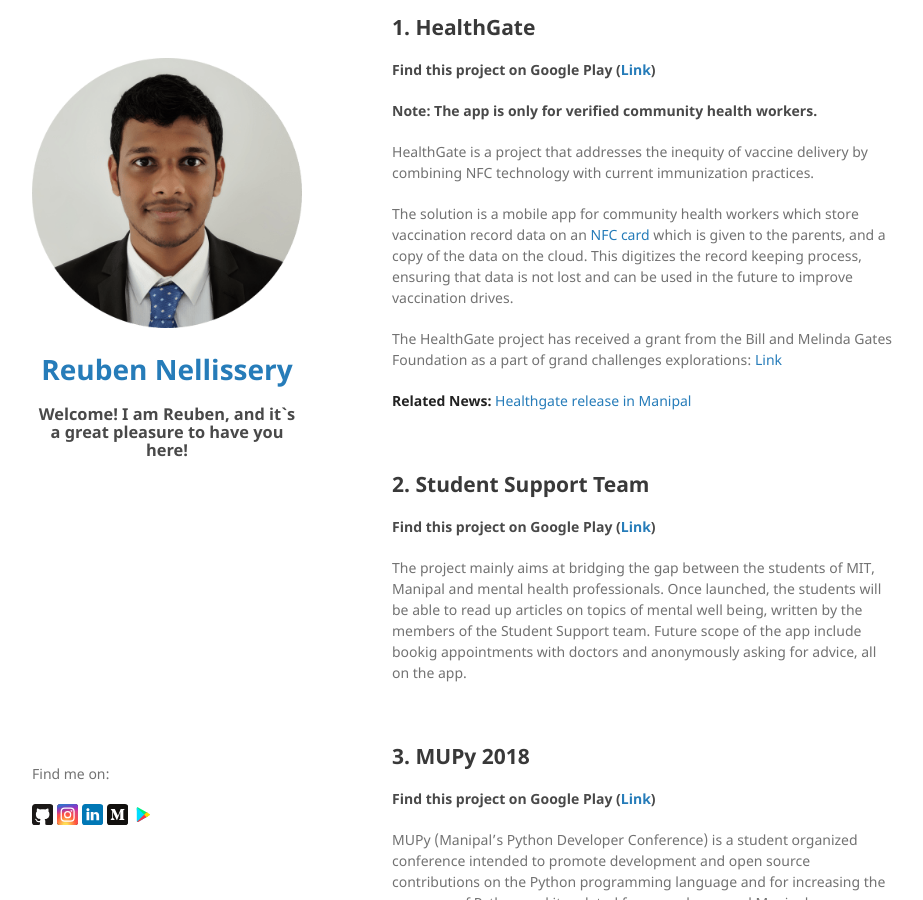
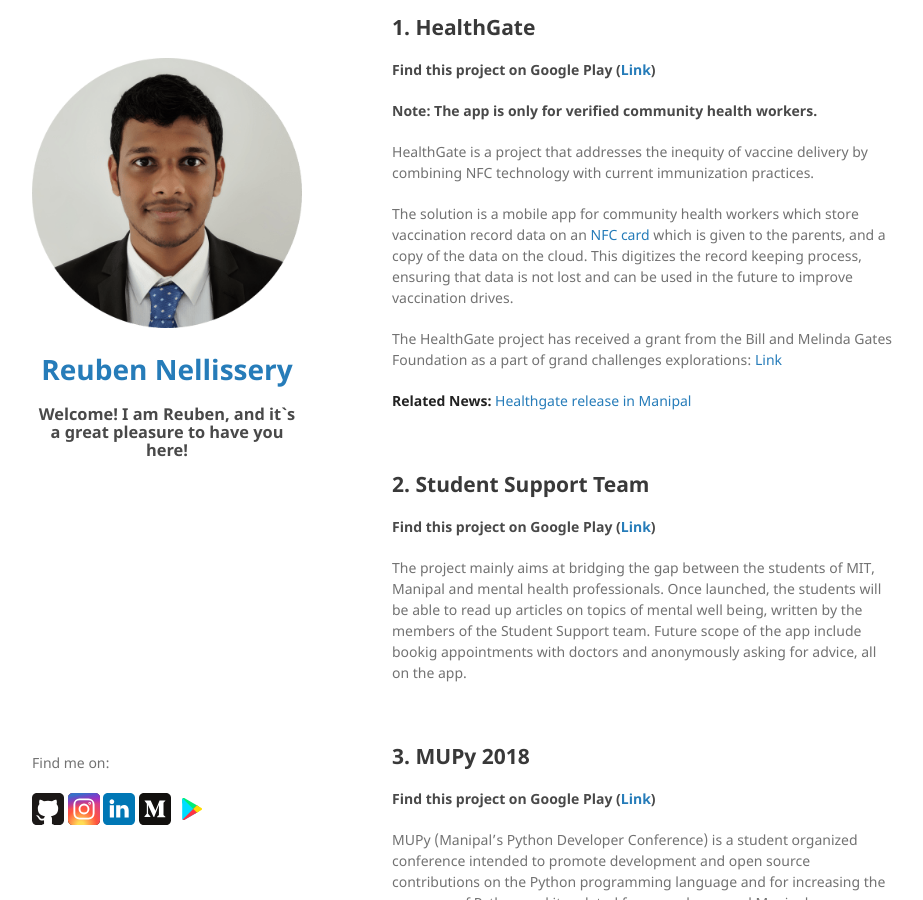
Before and after one commit to bennyhawk/bennyhawk.github.io, a Jekyll site: the page built from index.md, in a window 1280 px wide and 900 px high, scrolled down 497 px. Shown: the whole window, without its empty margins (178-1101 px from the left). Built offline with Jekyll 4.4.1, drawn with Linux system fonts in a browser that asks for light colours; our own code applies the rules of GitHub Pages for plain Markdown files.

Commit message:
Update default.html

```diff
--- a/_layouts/default.html
+++ b/_layouts/default.html
@@ -41,111 +41,108 @@
    <p>Find me on:</p>
    <p class="view">
       <a href="https://github.com/bennyhawk">
-         <svg xmlns="http://www.w3.org/2000/svg" xmlns:xlink="http://www.w3.org/1999/xlink" width="16pt" height="16pt" viewBox="0 0 16 16" version="1.1">
+         <svg xmlns="http://www.w3.org/2000/svg" xmlns:xlink="http://www.w3.org/1999/xlink" width="24pt" height="24pt" viewBox="0 0 24 24" version="1.1">
 <g id="surface1">
-<path style=" stroke:none;fill-rule:nonzero;fill:rgb(10.588235%,9.411765%,9.019608%);fill-opacity:1;" d="M 2.398438 0 L 13.601562 0 C 14.925781 0 16 1.074219 16 2.398438 L 16 13.601562 C 16 14.925781 14.925781 16 13.601562 16 L 2.398438 16 C 1.074219 16 0 14.925781 0 13.601562 L 0 2.398438 C 0 1.074219 1.074219 0 2.398438 0 Z M 2.398438 0 "/>
-<path style=" stroke:none;fill-rule:nonzero;fill:rgb(100%,100%,100%);fill-opacity:1;" d="M 10.46875 15.59375 C 10.90625 15.59375 10.84375 16.125 10.84375 16.125 L 5.15625 16.125 C 5.15625 16.125 5.09375 15.59375 5.53125 15.59375 C 5.9375 15.59375 6.03125 15.40625 6.03125 15.21875 L 6 13.65625 C 3.78125 14.15625 3.3125 12.78125 3.3125 12.78125 C 2.9375 11.84375 2.4375 11.625 2.4375 11.625 C 1.6875 11.125 2.46875 11.125 2.46875 11.125 C 3.28125 11.1875 3.71875 11.9375 3.71875 11.9375 C 4.40625 13.15625 5.5625 12.8125 6.03125 12.625 C 6.09375 12.09375 6.3125 11.75 6.53125 11.53125 C 4.75 11.34375 2.90625 10.65625 2.90625 7.59375 C 2.90625 6.71875 3.21875 6 3.71875 5.4375 C 3.625 5.25 3.375 4.4375 3.8125 3.34375 C 3.8125 3.34375 4.46875 3.125 6 4.15625 C 7.3125 3.78125 8.6875 3.78125 10 4.15625 C 11.53125 3.125 12.1875 3.34375 12.1875 3.34375 C 12.625 4.4375 12.375 5.25 12.28125 5.4375 C 12.78125 6 13.09375 6.71875 13.09375 7.59375 C 13.09375 10.65625 11.21875 11.34375 9.4375 11.53125 C 9.75 11.78125 10 12.28125 10 13.03125 L 9.96875 15.21875 C 9.96875 15.40625 10.0625 15.59375 10.46875 15.59375 Z M 10.46875 15.59375 "/>
+<path style=" stroke:none;fill-rule:nonzero;fill:rgb(10.588235%,9.411765%,9.019608%);fill-opacity:1;" d="M 3.601562 0 L 20.398438 0 C 22.386719 0 24 1.613281 24 3.601562 L 24 20.398438 C 24 22.386719 22.386719 24 20.398438 24 L 3.601562 24 C 1.613281 24 0 22.386719 0 20.398438 L 0 3.601562 C 0 1.613281 1.613281 0 3.601562 0 Z M 3.601562 0 "/>
+<path style=" stroke:none;fill-rule:nonzero;fill:rgb(100%,100%,100%);fill-opacity:1;" d="M 15.703125 23.390625 C 16.359375 23.390625 16.265625 24.1875 16.265625 24.1875 L 7.734375 24.1875 C 7.734375 24.1875 7.640625 23.390625 8.296875 23.390625 C 8.90625 23.390625 9.046875 23.109375 9.046875 22.828125 L 9 20.484375 C 5.671875 21.234375 4.96875 19.171875 4.96875 19.171875 C 4.40625 17.765625 3.65625 17.4375 3.65625 17.4375 C 2.53125 16.6875 3.703125 16.6875 3.703125 16.6875 C 4.921875 16.78125 5.578125 17.90625 5.578125 17.90625 C 6.609375 19.734375 8.34375 19.21875 9.046875 18.9375 C 9.140625 18.140625 9.46875 17.625 9.796875 17.296875 C 7.125 17.015625 4.359375 15.984375 4.359375 11.390625 C 4.359375 10.078125 4.828125 9 5.578125 8.15625 C 5.4375 7.875 5.0625 6.65625 5.71875 5.015625 C 5.71875 5.015625 6.703125 4.6875 9 6.234375 C 10.96875 5.671875 13.03125 5.671875 15 6.234375 C 17.296875 4.6875 18.28125 5.015625 18.28125 5.015625 C 18.9375 6.65625 18.5625 7.875 18.421875 8.15625 C 19.171875 9 19.640625 10.078125 19.640625 11.390625 C 19.640625 15.984375 16.828125 17.015625 14.15625 17.296875 C 14.625 17.671875 15 18.421875 15 19.546875 L 14.953125 22.828125 C 14.953125 23.109375 15.09375 23.390625 15.703125 23.390625 Z M 15.703125 23.390625 "/>
 </g>
 </svg>
 
       </a>
-
       <a href="https://www.instagram.com/bennyhawk.rn/">
-         <svg xmlns="http://www.w3.org/2000/svg" xmlns:xlink="http://www.w3.org/1999/xlink" width="16pt" height="16pt" viewBox="0 0 16 16" version="1.1">
+<svg xmlns="http://www.w3.org/2000/svg" xmlns:xlink="http://www.w3.org/1999/xlink" width="24pt" height="24pt" viewBox="0 0 24 24" version="1.1">
 <defs>
-<radialGradient id="radial0" gradientUnits="userSpaceOnUse" cx="0.4" cy="1" fx="0.4" fy="1" r="1" gradientTransform="matrix(16,0,0,16,0,0)">
+<radialGradient id="radial0" gradientUnits="userSpaceOnUse" cx="0.4" cy="1" fx="0.4" fy="1" r="1" gradientTransform="matrix(24,0,0,24,0,0)">
 <stop offset="0.1" style="stop-color:rgb(100%,86.666667%,33.333333%);stop-opacity:1;"/>
 <stop offset="0.5" style="stop-color:rgb(100%,32.941176%,24.313725%);stop-opacity:1;"/>
 <stop offset="1" style="stop-color:rgb(78.431373%,21.568627%,67.058824%);stop-opacity:1;"/>
 </radialGradient>
-<linearGradient id="linear0" gradientUnits="userSpaceOnUse" x1="0" y1="0" x2="0.2" y2="1" gradientTransform="matrix(16,0,0,16,0,0)">
+<linearGradient id="linear0" gradientUnits="userSpaceOnUse" x1="0" y1="0" x2="0.2" y2="1" gradientTransform="matrix(24,0,0,24,0,0)">
 <stop offset="0.1" style="stop-color:rgb(21.568627%,44.313725%,78.431373%);stop-opacity:1;"/>
 <stop offset="0.5" style="stop-color:rgb(40%,0%,100%);stop-opacity:0;"/>
 </linearGradient>
 </defs>
 <g id="surface1">
-<path style=" stroke:none;fill-rule:nonzero;fill:rgb(0%,0%,0%);fill-opacity:1;" d="M 2.398438 0 L 13.601562 0 C 14.925781 0 16 1.074219 16 2.398438 L 16 13.601562 C 16 14.925781 14.925781 16 13.601562 16 L 2.398438 16 C 1.074219 16 0 14.925781 0 13.601562 L 0 2.398438 C 0 1.074219 1.074219 0 2.398438 0 Z M 2.398438 0 "/>
-<path style=" stroke:none;fill-rule:nonzero;fill:url(#radial0);" d="M 2.398438 0 L 13.601562 0 C 14.925781 0 16 1.074219 16 2.398438 L 16 13.601562 C 16 14.925781 14.925781 16 13.601562 16 L 2.398438 16 C 1.074219 16 0 14.925781 0 13.601562 L 0 2.398438 C 0 1.074219 1.074219 0 2.398438 0 Z M 2.398438 0 "/>
-<path style=" stroke:none;fill-rule:nonzero;fill:url(#linear0);" d="M 2.398438 0 L 13.601562 0 C 14.925781 0 16 1.074219 16 2.398438 L 16 13.601562 C 16 14.925781 14.925781 16 13.601562 16 L 2.398438 16 C 1.074219 16 0 14.925781 0 13.601562 L 0 2.398438 C 0 1.074219 1.074219 0 2.398438 0 Z M 2.398438 0 "/>
-<path style="fill:none;stroke-width:30;stroke-linecap:butt;stroke-linejoin:miter;stroke:rgb(100%,100%,100%);stroke-opacity:1;stroke-miterlimit:4;" d="M 183 102 L 329 102 C 373.75 102 410 138.25 410 183 L 410 329 C 410 373.75 373.75 410 329 410 L 183 410 C 138.25 410 102 373.75 102 329 L 102 183 C 102 138.25 138.25 102 183 102 Z M 183 102 " transform="matrix(0.03125,0,0,0.03125,0,0)"/>
-<path style="fill:none;stroke-width:30;stroke-linecap:butt;stroke-linejoin:miter;stroke:rgb(100%,100%,100%);stroke-opacity:1;stroke-miterlimit:4;" d="M 328 256 C 328 295.75 295.75 328 256 328 C 216.25 328 184 295.75 184 256 C 184 216.25 216.25 184 256 184 C 295.75 184 328 216.25 328 256 Z M 328 256 " transform="matrix(0.03125,0,0,0.03125,0,0)"/>
-<path style="fill:none;stroke-width:30;stroke-linecap:butt;stroke-linejoin:miter;stroke:rgb(100%,100%,100%);stroke-opacity:1;stroke-miterlimit:4;" d="M 353 165 C 353 168.375 350.375 171 347 171 C 343.625 171 341 168.375 341 165 C 341 161.625 343.625 159 347 159 C 350.375 159 353 161.625 353 165 Z M 353 165 " transform="matrix(0.03125,0,0,0.03125,0,0)"/>
+<path style=" stroke:none;fill-rule:nonzero;fill:rgb(0%,0%,0%);fill-opacity:1;" d="M 3.601562 0 L 20.398438 0 C 22.386719 0 24 1.613281 24 3.601562 L 24 20.398438 C 24 22.386719 22.386719 24 20.398438 24 L 3.601562 24 C 1.613281 24 0 22.386719 0 20.398438 L 0 3.601562 C 0 1.613281 1.613281 0 3.601562 0 Z M 3.601562 0 "/>
+<path style=" stroke:none;fill-rule:nonzero;fill:url(#radial0);" d="M 3.601562 0 L 20.398438 0 C 22.386719 0 24 1.613281 24 3.601562 L 24 20.398438 C 24 22.386719 22.386719 24 20.398438 24 L 3.601562 24 C 1.613281 24 0 22.386719 0 20.398438 L 0 3.601562 C 0 1.613281 1.613281 0 3.601562 0 Z M 3.601562 0 "/>
+<path style=" stroke:none;fill-rule:nonzero;fill:url(#linear0);" d="M 3.601562 0 L 20.398438 0 C 22.386719 0 24 1.613281 24 3.601562 L 24 20.398438 C 24 22.386719 22.386719 24 20.398438 24 L 3.601562 24 C 1.613281 24 0 22.386719 0 20.398438 L 0 3.601562 C 0 1.613281 1.613281 0 3.601562 0 Z M 3.601562 0 "/>
+<path style="fill:none;stroke-width:30;stroke-linecap:butt;stroke-linejoin:miter;stroke:rgb(100%,100%,100%);stroke-opacity:1;stroke-miterlimit:4;" d="M 183 102 L 329 102 C 373.75 102 410 138.25 410 183 L 410 329 C 410 373.75 373.75 410 329 410 L 183 410 C 138.25 410 102 373.75 102 329 L 102 183 C 102 138.25 138.25 102 183 102 Z M 183 102 " transform="matrix(0.046875,0,0,0.046875,0,0)"/>
+<path style="fill:none;stroke-width:30;stroke-linecap:butt;stroke-linejoin:miter;stroke:rgb(100%,100%,100%);stroke-opacity:1;stroke-miterlimit:4;" d="M 328 256 C 328 295.75 295.75 328 256 328 C 216.25 328 184 295.75 184 256 C 184 216.25 216.25 184 256 184 C 295.75 184 328 216.25 328 256 Z M 328 256 " transform="matrix(0.046875,0,0,0.046875,0,0)"/>
+<path style="fill:none;stroke-width:30;stroke-linecap:butt;stroke-linejoin:miter;stroke:rgb(100%,100%,100%);stroke-opacity:1;stroke-miterlimit:4;" d="M 353 165 C 353 168.333333 350.333333 171 347 171 C 343.666667 171 341 168.333333 341 165 C 341 161.666667 343.666667 159 347 159 C 350.333333 159 353 161.666667 353 165 Z M 353 165 " transform="matrix(0.046875,0,0,0.046875,0,0)"/>
 </g>
 </svg>
       </a>
-
       <a href="https://www.linkedin.com/in/reubennellissery/">
-         <svg xmlns="http://www.w3.org/2000/svg" xmlns:xlink="http://www.w3.org/1999/xlink" width="16pt" height="16pt" viewBox="0 0 16 16" version="1.1">
+         <svg xmlns="http://www.w3.org/2000/svg" xmlns:xlink="http://www.w3.org/1999/xlink" width="24pt" height="24pt" viewBox="0 0 24 24" version="1.1">
 <g id="surface1">
-<path style=" stroke:none;fill-rule:nonzero;fill:rgb(0%,46.666667%,70.980392%);fill-opacity:1;" d="M 2.398438 0 L 13.601562 0 C 14.925781 0 16 1.074219 16 2.398438 L 16 13.601562 C 16 14.925781 14.925781 16 13.601562 16 L 2.398438 16 C 1.074219 16 0 14.925781 0 13.601562 L 0 2.398438 C 0 1.074219 1.074219 0 2.398438 0 Z M 2.398438 0 "/>
-<path style=" stroke:none;fill-rule:nonzero;fill:rgb(100%,100%,100%);fill-opacity:1;" d="M 5.59375 4.3125 C 5.59375 4.949219 5.074219 5.46875 4.4375 5.46875 C 3.800781 5.46875 3.28125 4.949219 3.28125 4.3125 C 3.28125 3.675781 3.800781 3.15625 4.4375 3.15625 C 5.074219 3.15625 5.59375 3.675781 5.59375 4.3125 Z M 5.59375 4.3125 "/>
-<path style="fill-rule:nonzero;fill:rgb(100%,100%,100%);fill-opacity:1;stroke-width:66;stroke-linecap:butt;stroke-linejoin:miter;stroke:rgb(100%,100%,100%);stroke-opacity:1;stroke-miterlimit:4;" d="M 244 194 L 244 392 M 142 194 L 142 392 " transform="matrix(0.03125,0,0,0.03125,0,0)"/>
-<path style=" stroke:none;fill-rule:nonzero;fill:rgb(100%,100%,100%);fill-opacity:1;" d="M 8.625 8.8125 C 8.625 8.1875 9.03125 7.5625 9.75 7.5625 C 10.5 7.5625 10.78125 8.125 10.78125 8.96875 L 10.78125 12.25 L 12.84375 12.25 L 12.84375 8.71875 C 12.84375 6.8125 11.84375 5.9375 10.46875 5.9375 C 9.40625 5.9375 8.875 6.53125 8.625 6.9375 "/>
+<path style=" stroke:none;fill-rule:nonzero;fill:rgb(0%,46.666667%,70.980392%);fill-opacity:1;" d="M 3.601562 0 L 20.398438 0 C 22.386719 0 24 1.613281 24 3.601562 L 24 20.398438 C 24 22.386719 22.386719 24 20.398438 24 L 3.601562 24 C 1.613281 24 0 22.386719 0 20.398438 L 0 3.601562 C 0 1.613281 1.613281 0 3.601562 0 Z M 3.601562 0 "/>
+<path style=" stroke:none;fill-rule:nonzero;fill:rgb(100%,100%,100%);fill-opacity:1;" d="M 8.390625 6.46875 C 8.390625 7.425781 7.613281 8.203125 6.65625 8.203125 C 5.699219 8.203125 4.921875 7.425781 4.921875 6.46875 C 4.921875 5.511719 5.699219 4.734375 6.65625 4.734375 C 7.613281 4.734375 8.390625 5.511719 8.390625 6.46875 Z M 8.390625 6.46875 "/>
+<path style="fill-rule:nonzero;fill:rgb(100%,100%,100%);fill-opacity:1;stroke-width:66;stroke-linecap:butt;stroke-linejoin:miter;stroke:rgb(100%,100%,100%);stroke-opacity:1;stroke-miterlimit:4;" d="M 244 194 L 244 392 M 142 194 L 142 392 " transform="matrix(0.046875,0,0,0.046875,0,0)"/>
+<path style=" stroke:none;fill-rule:nonzero;fill:rgb(100%,100%,100%);fill-opacity:1;" d="M 12.9375 13.21875 C 12.9375 12.28125 13.546875 11.34375 14.625 11.34375 C 15.75 11.34375 16.171875 12.1875 16.171875 13.453125 L 16.171875 18.375 L 19.265625 18.375 L 19.265625 13.078125 C 19.265625 10.21875 17.765625 8.90625 15.703125 8.90625 C 14.109375 8.90625 13.3125 9.796875 12.9375 10.40625 "/>
 </g>
 </svg>
       </a>
-
       <a href="https://medium.com/@bennyhawk">
-         <svg xmlns="http://www.w3.org/2000/svg" xmlns:xlink="http://www.w3.org/1999/xlink" width="16pt" height="16pt" viewBox="0 0 16 16" version="1.1">
+         <svg xmlns="http://www.w3.org/2000/svg" xmlns:xlink="http://www.w3.org/1999/xlink" width="24pt" height="24pt" viewBox="0 0 24 24" version="1.1">
 <g id="surface1">
-<path style=" stroke:none;fill-rule:nonzero;fill:rgb(7.058824%,6.27451%,5.490196%);fill-opacity:1;" d="M 2.398438 0 L 13.601562 0 C 14.925781 0 16 1.074219 16 2.398438 L 16 13.601562 C 16 14.925781 14.925781 16 13.601562 16 L 2.398438 16 C 1.074219 16 0 14.925781 0 13.601562 L 0 2.398438 C 0 1.074219 1.074219 0 2.398438 0 Z M 2.398438 0 "/>
-<path style=" stroke:none;fill-rule:nonzero;fill:rgb(100%,100%,100%);fill-opacity:1;" d="M 3.90625 5.40625 C 3.90625 5.28125 3.84375 5.125 3.75 5.0625 L 2.78125 3.875 L 2.78125 3.6875 L 5.84375 3.6875 L 8.1875 8.875 L 10.28125 3.6875 L 13.1875 3.6875 L 13.1875 3.875 L 12.34375 4.6875 C 12.28125 4.71875 12.25 4.8125 12.25 4.90625 L 12.25 10.84375 C 12.25 10.9375 12.28125 11.03125 12.34375 11.09375 L 13.1875 11.875 L 13.1875 12.0625 L 9.03125 12.0625 L 9.03125 11.875 L 9.875 11.0625 C 9.96875 10.96875 9.96875 10.9375 9.96875 10.8125 L 9.96875 6.03125 L 7.59375 12.03125 L 7.28125 12.03125 L 4.53125 6.03125 L 4.53125 10.0625 C 4.5 10.21875 4.5625 10.40625 4.6875 10.53125 L 5.78125 11.875 L 5.78125 12.03125 L 2.65625 12.03125 L 2.65625 11.875 L 3.75 10.53125 C 3.875 10.40625 3.9375 10.21875 3.90625 10.0625 Z M 3.90625 5.40625 "/>
+<path style=" stroke:none;fill-rule:nonzero;fill:rgb(7.058824%,6.27451%,5.490196%);fill-opacity:1;" d="M 3.601562 0 L 20.398438 0 C 22.386719 0 24 1.613281 24 3.601562 L 24 20.398438 C 24 22.386719 22.386719 24 20.398438 24 L 3.601562 24 C 1.613281 24 0 22.386719 0 20.398438 L 0 3.601562 C 0 1.613281 1.613281 0 3.601562 0 Z M 3.601562 0 "/>
+<path style=" stroke:none;fill-rule:nonzero;fill:rgb(100%,100%,100%);fill-opacity:1;" d="M 5.859375 8.109375 C 5.859375 7.921875 5.765625 7.6875 5.625 7.59375 L 4.171875 5.8125 L 4.171875 5.53125 L 8.765625 5.53125 L 12.28125 13.3125 L 15.421875 5.53125 L 19.78125 5.53125 L 19.78125 5.8125 L 18.515625 7.03125 C 18.421875 7.078125 18.375 7.21875 18.375 7.359375 L 18.375 16.265625 C 18.375 16.40625 18.421875 16.546875 18.515625 16.640625 L 19.78125 17.8125 L 19.78125 18.09375 L 13.546875 18.09375 L 13.546875 17.8125 L 14.8125 16.59375 C 14.953125 16.453125 14.953125 16.40625 14.953125 16.21875 L 14.953125 9.046875 L 11.390625 18.046875 L 10.921875 18.046875 L 6.796875 9.046875 L 6.796875 15.09375 C 6.75 15.328125 6.84375 15.609375 7.03125 15.796875 L 8.671875 17.8125 L 8.671875 18.046875 L 3.984375 18.046875 L 3.984375 17.8125 L 5.625 15.796875 C 5.8125 15.609375 5.90625 15.328125 5.859375 15.09375 Z M 5.859375 8.109375 "/>
 </g>
 </svg>
-      </a>
-
+        </a>
      <a href="https://play.google.com/store/apps/dev?id=7597814588132123563&hl=en_IN">
-         <svg xmlns="http://www.w3.org/2000/svg" xmlns:xlink="http://www.w3.org/1999/xlink" width="16pt" height="16pt" viewBox="0 0 16 16" version="1.1">
+         <svg xmlns="http://www.w3.org/2000/svg" xmlns:xlink="http://www.w3.org/1999/xlink" width="24pt" height="24pt" viewBox="0 0 24 24" version="1.1">
 <defs>
 <clipPath id="clip1">
-  <path d="M 3 2 L 12 2 L 12 13 L 3 13 Z M 3 2 "/>
+  <path d="M 5 3 L 18 3 L 18 19 L 5 19 Z M 5 3 "/>
 </clipPath>
 <clipPath id="clip2">
-  <path d="M 13.25 7.5 L 4.617188 2.542969 C 4.179688 2.28125 3.59375 2.601562 3.59375 3.125 L 3.59375 12.867188 C 3.59375 13.390625 4.179688 13.714844 4.617188 13.449219 L 13.25 8.464844 C 13.628906 8.257812 13.628906 7.734375 13.25 7.5 Z M 13.25 7.5 "/>
+  <path d="M 19.871094 11.253906 L 6.925781 3.816406 C 6.269531 3.421875 5.394531 3.902344 5.394531 4.691406 L 5.394531 19.300781 C 5.394531 20.089844 6.269531 20.570312 6.925781 20.175781 L 19.871094 12.695312 C 20.441406 12.390625 20.441406 11.601562 19.871094 11.253906 Z M 19.871094 11.253906 "/>
 </clipPath>
 <clipPath id="clip3">
-  <path d="M 3 2 L 14 2 L 14 14 L 3 14 Z M 3 2 "/>
+  <path d="M 5 3 L 21 3 L 21 21 L 5 21 Z M 5 3 "/>
 </clipPath>
 <clipPath id="clip4">
-  <path d="M 13.25 7.5 L 4.617188 2.542969 C 4.179688 2.28125 3.59375 2.601562 3.59375 3.125 L 3.59375 12.867188 C 3.59375 13.390625 4.179688 13.714844 4.617188 13.449219 L 13.25 8.464844 C 13.628906 8.257812 13.628906 7.734375 13.25 7.5 Z M 13.25 7.5 "/>
+  <path d="M 19.871094 11.253906 L 6.925781 3.816406 C 6.269531 3.421875 5.394531 3.902344 5.394531 4.691406 L 5.394531 19.300781 C 5.394531 20.089844 6.269531 20.570312 6.925781 20.175781 L 19.871094 12.695312 C 20.441406 12.390625 20.441406 11.601562 19.871094 11.253906 Z M 19.871094 11.253906 "/>
 </clipPath>
 <clipPath id="clip5">
-  <path d="M 3 5 L 12 5 L 12 14 L 3 14 Z M 3 5 "/>
+  <path d="M 5 8 L 17 8 L 17 21 L 5 21 Z M 5 8 "/>
 </clipPath>
 <clipPath id="clip6">
-  <path d="M 13.25 7.5 L 4.617188 2.542969 C 4.179688 2.28125 3.59375 2.601562 3.59375 3.125 L 3.59375 12.867188 C 3.59375 13.390625 4.179688 13.714844 4.617188 13.449219 L 13.25 8.464844 C 13.628906 8.257812 13.628906 7.734375 13.25 7.5 Z M 13.25 7.5 "/>
+  <path d="M 19.871094 11.253906 L 6.925781 3.816406 C 6.269531 3.421875 5.394531 3.902344 5.394531 4.691406 L 5.394531 19.300781 C 5.394531 20.089844 6.269531 20.570312 6.925781 20.175781 L 19.871094 12.695312 C 20.441406 12.390625 20.441406 11.601562 19.871094 11.253906 Z M 19.871094 11.253906 "/>
 </clipPath>
 <clipPath id="clip7">
-  <path d="M 9 2 L 14 2 L 14 14 L 9 14 Z M 9 2 "/>
+  <path d="M 13 4 L 21 4 L 21 20 L 13 20 Z M 13 4 "/>
 </clipPath>
 <clipPath id="clip8">
-  <path d="M 13.25 7.5 L 4.617188 2.542969 C 4.179688 2.28125 3.59375 2.601562 3.59375 3.125 L 3.59375 12.867188 C 3.59375 13.390625 4.179688 13.714844 4.617188 13.449219 L 13.25 8.464844 C 13.628906 8.257812 13.628906 7.734375 13.25 7.5 Z M 13.25 7.5 "/>
+  <path d="M 19.871094 11.253906 L 6.925781 3.816406 C 6.269531 3.421875 5.394531 3.902344 5.394531 4.691406 L 5.394531 19.300781 C 5.394531 20.089844 6.269531 20.570312 6.925781 20.175781 L 19.871094 12.695312 C 20.441406 12.390625 20.441406 11.601562 19.871094 11.253906 Z M 19.871094 11.253906 "/>
 </clipPath>
 </defs>
 <g id="surface1">
-<path style=" stroke:none;fill-rule:nonzero;fill:rgb(100%,100%,100%);fill-opacity:1;" d="M 2.398438 0 L 13.601562 0 C 14.925781 0 16 1.074219 16 2.398438 L 16 13.601562 C 16 14.925781 14.925781 16 13.601562 16 L 2.398438 16 C 1.074219 16 0 14.925781 0 13.601562 L 0 2.398438 C 0 1.074219 1.074219 0 2.398438 0 Z M 2.398438 0 "/>
+<path style=" stroke:none;fill-rule:nonzero;fill:rgb(100%,100%,100%);fill-opacity:1;" d="M 3.601562 0 L 20.398438 0 C 22.386719 0 24 1.613281 24 3.601562 L 24 20.398438 C 24 22.386719 22.386719 24 20.398438 24 L 3.601562 24 C 1.613281 24 0 22.386719 0 20.398438 L 0 3.601562 C 0 1.613281 1.613281 0 3.601562 0 Z M 3.601562 0 "/>
 <g clip-path="url(#clip1)" clip-rule="nonzero">
 <g clip-path="url(#clip2)" clip-rule="nonzero">
-<path style=" stroke:none;fill-rule:nonzero;fill:rgb(0%,93.333333%,46.666667%);fill-opacity:1;" d="M 0.269531 2.078125 L 11.9375 2.078125 L 11.9375 12.429688 "/>
+<path style=" stroke:none;fill-rule:nonzero;fill:rgb(0%,93.333333%,46.666667%);fill-opacity:1;" d="M 0.40625 3.117188 L 17.90625 3.117188 L 17.90625 18.644531 "/>
 </g>
 </g>
 <g clip-path="url(#clip3)" clip-rule="nonzero">
 <g clip-path="url(#clip4)" clip-rule="nonzero">
-<path style=" stroke:none;fill-rule:nonzero;fill:rgb(0%,86.666667%,100%);fill-opacity:1;" d="M 14.621094 13.480469 L 2.546875 13.480469 L 2.546875 1.40625 "/>
+<path style=" stroke:none;fill-rule:nonzero;fill:rgb(0%,86.666667%,100%);fill-opacity:1;" d="M 21.929688 20.21875 L 3.816406 20.21875 L 3.816406 2.109375 "/>
 </g>
 </g>
 <g clip-path="url(#clip5)" clip-rule="nonzero">
 <g clip-path="url(#clip6)" clip-rule="nonzero">
-<path style=" stroke:none;fill-rule:nonzero;fill:rgb(100%,20%,26.666667%);fill-opacity:1;" d="M 11.324219 5.808594 L 11.324219 15.199219 L 1.902344 15.199219 "/>
+<path style=" stroke:none;fill-rule:nonzero;fill:rgb(100%,20%,26.666667%);fill-opacity:1;" d="M 16.984375 8.714844 L 16.984375 22.800781 L 2.855469 22.800781 "/>
 </g>
 </g>
 <g clip-path="url(#clip7)" clip-rule="nonzero">
 <g clip-path="url(#clip8)" clip-rule="nonzero">
-<path style=" stroke:none;fill-rule:nonzero;fill:rgb(100%,86.666667%,0%);fill-opacity:1;" d="M 9.136719 7.996094 L 14.386719 13.246094 L 14.386719 2.746094 "/>
+<path style=" stroke:none;fill-rule:nonzero;fill:rgb(100%,86.666667%,0%);fill-opacity:1;" d="M 13.703125 11.996094 L 21.578125 19.871094 L 21.578125 4.121094 "/>
 </g>
 </g>
 </g>
 </svg>
+
 
       </a>
 
```
